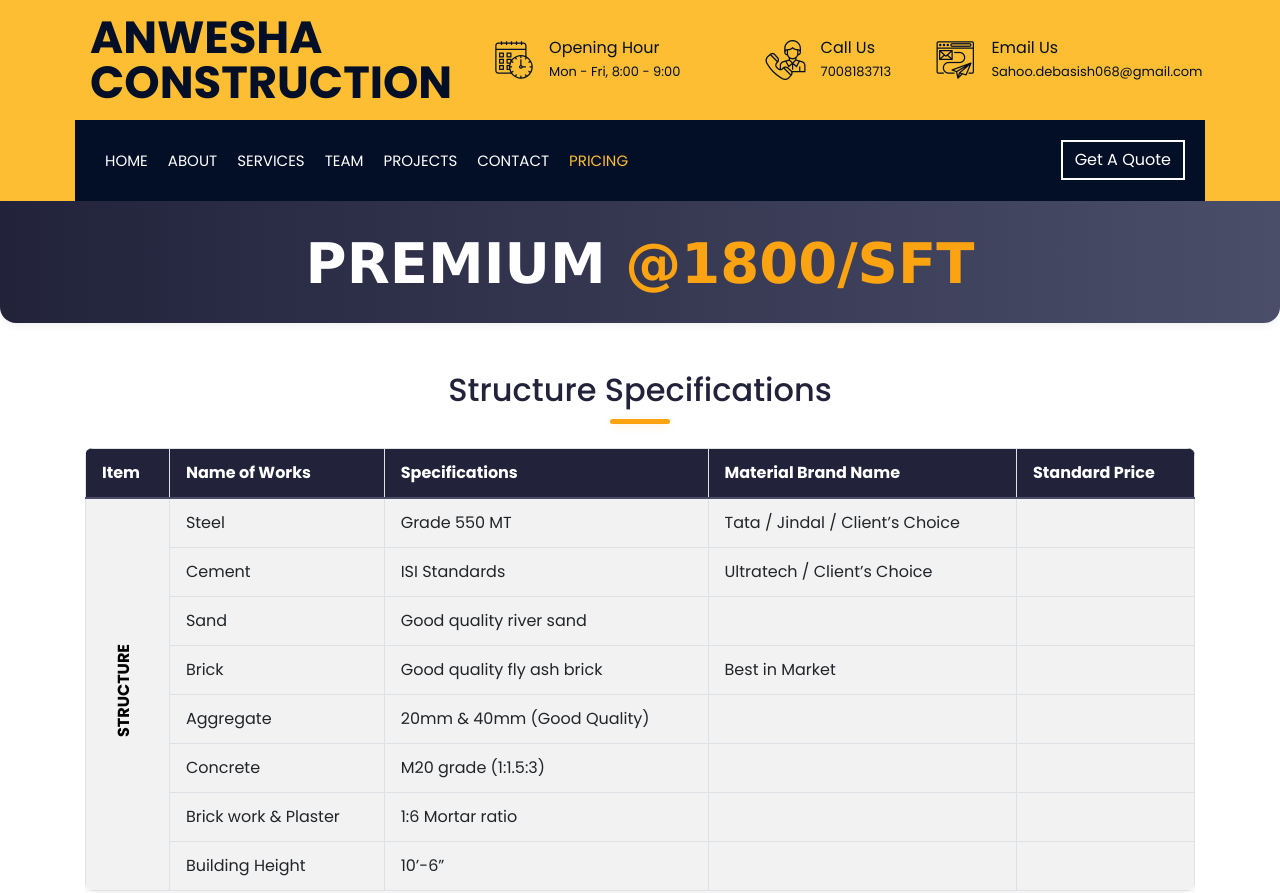
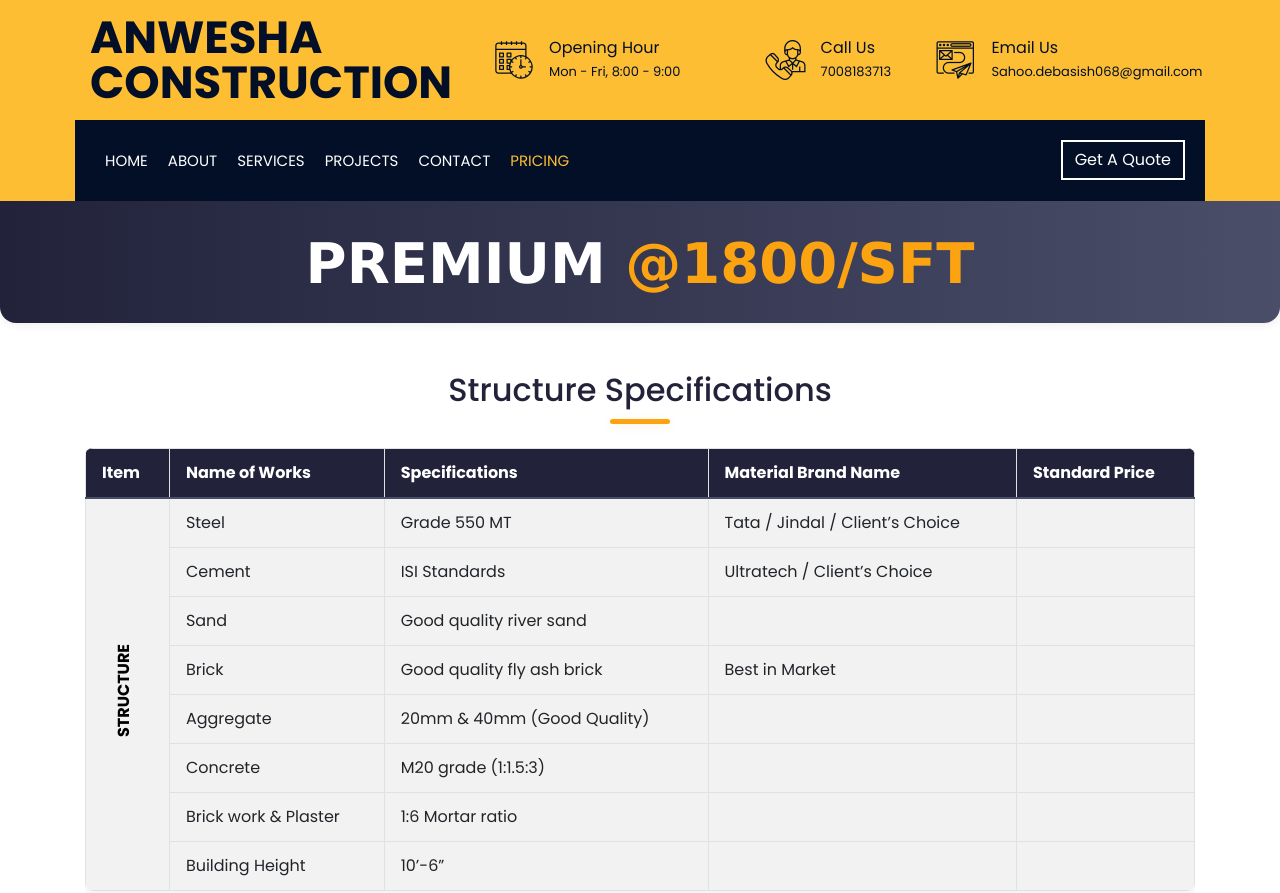
Before and after one commit to sk-mallick/anweshaconstruction, a plain HTML site: page pricing.html in a window 1280 px wide. Shown: the top 893 px of the page. Drawn offline with nearby package versions, Linux system fonts and the light colour scheme.

```diff
--- a/pricing.html
+++ b/pricing.html
@@ -82,7 +82,6 @@
                             <a href="index.html#home" class="nav-item nav-link">Home</a>
                             <a href="index.html#about" class="nav-item nav-link">About</a>
                             <a href="index.html#services" class="nav-item nav-link">Services</a>
-                            <a href="index.html#team" class="nav-item nav-link">Team</a>
                             <a href="index.html#projects" class="nav-item nav-link">Projects</a>
                             <a href="index.html#contact" class="nav-item nav-link">Contact</a>
                             <a href="pricing.html" class="nav-item nav-link active">Pricing</a>
```
